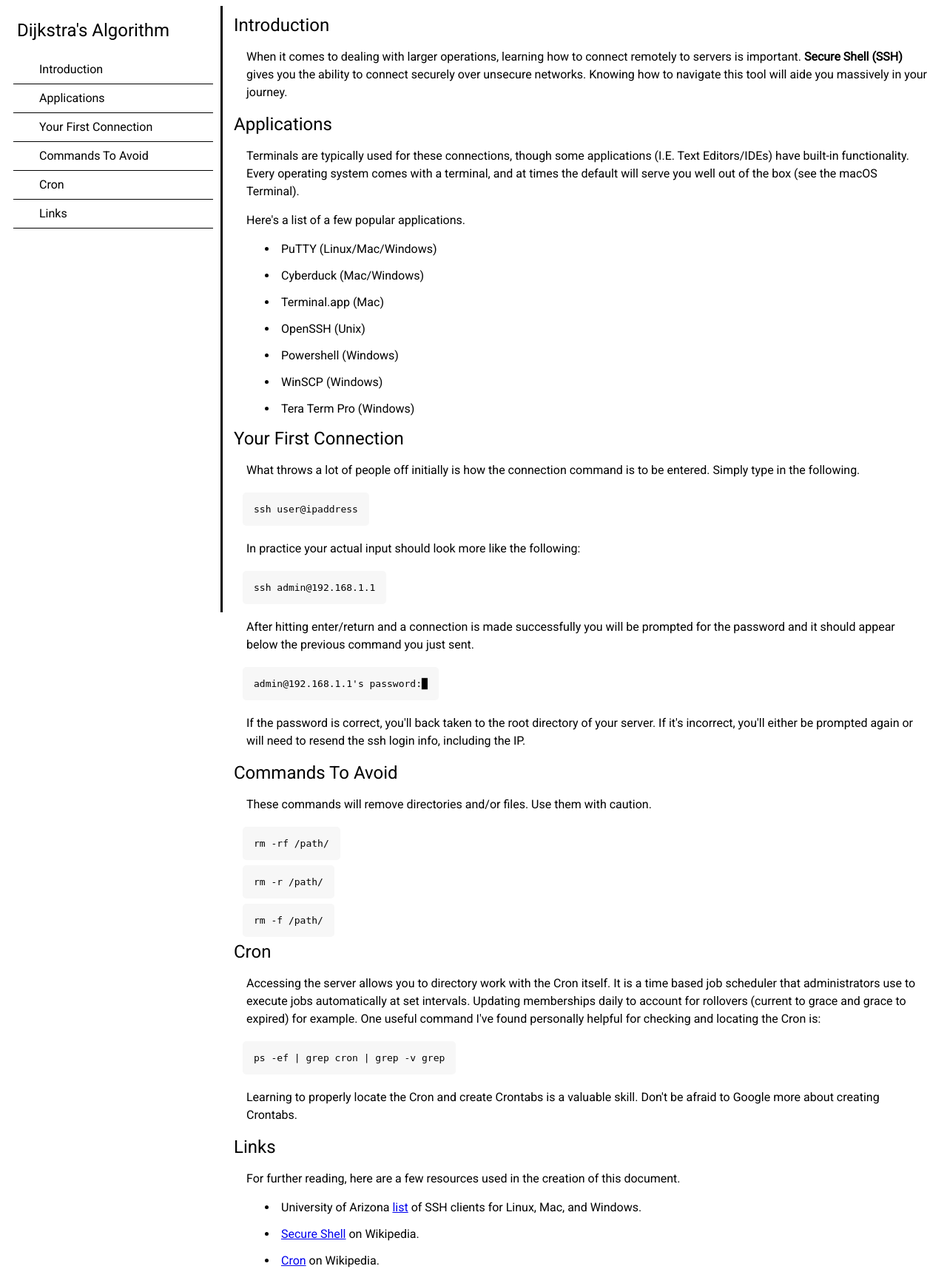
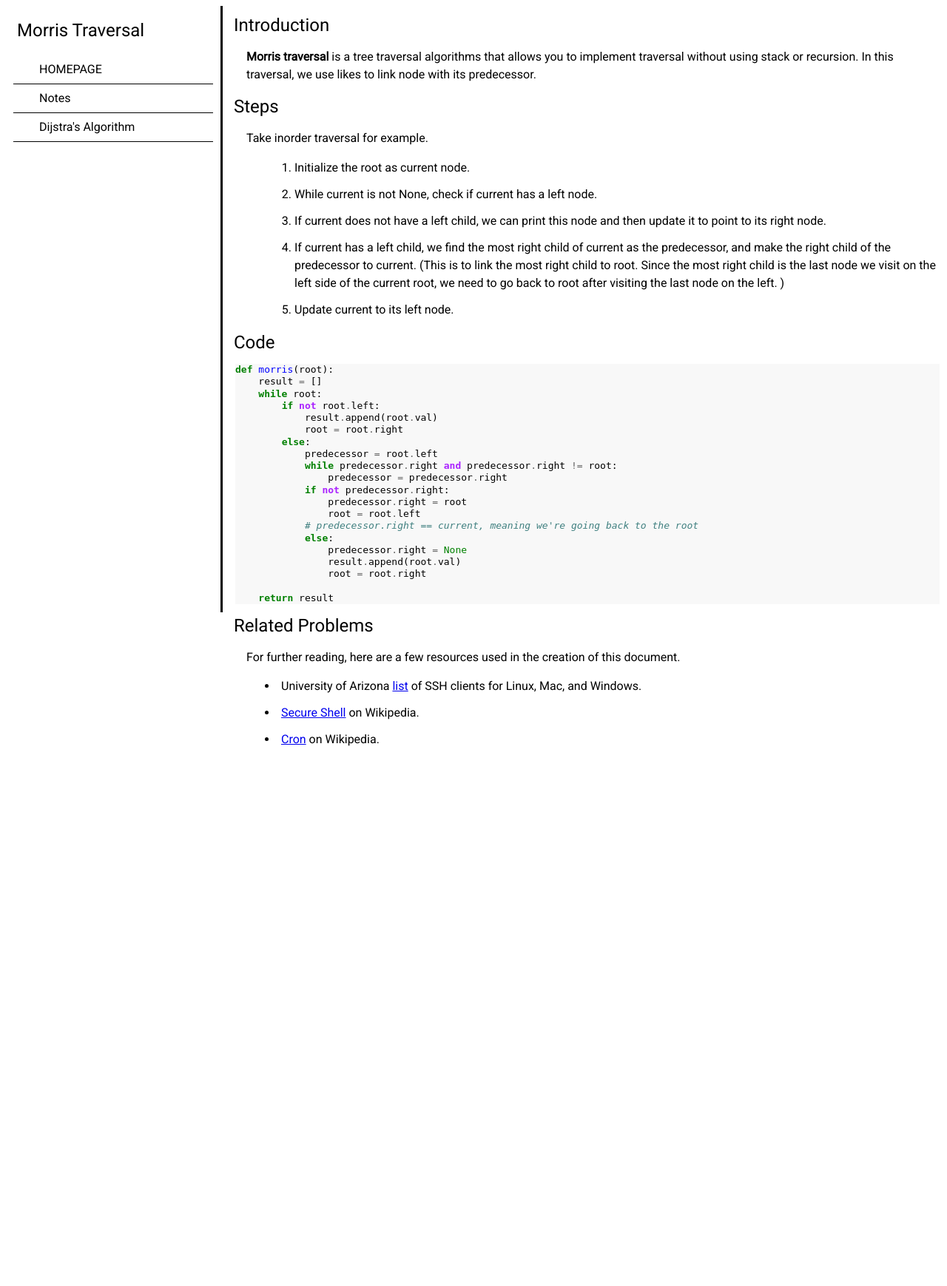
Before and after one commit to JWang169/junzhe.wang, a Python web app: template templates/morris.html in a window 1280 px wide. Shown: the whole page at 74% size. After the commit the page ends 1009 px from the top, so only its background shows below. Run offline with Jinja, Linux system fonts and the light colour scheme; the template is opened without the code that fills it, so the values that code supplies are empty.

Commit message:
:sob: stupid mistake

```diff
--- a/templates/morris.html
+++ b/templates/morris.html
@@ -2,80 +2,71 @@
 <html lang="en" >
 <head>
   <meta charset="UTF-8">
-  <title>CodePen - SSH Technical Document</title>
-  <link rel="stylesheet" href="./algos.css">
+  <title>Morris Traversal</title>
+  <link rel="stylesheet" href="../static/algos.css">
 
 </head>
 <body>
-<!-- partial:index.partial.html -->
 <nav id="navbar">
-  <header>Dijkstra's Algorithm</header>
+  <header>Morris Traversal</header>
   <ul>
-    <li><a class="nav-link" href="#Introduction">Introduction</a>
-    </li>
-    <li><a class="nav-link" href="#Applications">Applications</a></li>
-    <li><a class="nav-link" href="#Your_First_Connection">Your First Connection</a></li>
-    <li><a class="nav-link" href="#Commands_To_Avoid">Commands To Avoid</a></li>
-    <li><a class="nav-link" href="#Cron">Cron</a></li>
-    <li><a class="nav-link" href="#Links">Links</a></li>
+    <li><a class="nav-link" href="../index.html">HOMEPAGE</a></li>
+    <li><a class="nav-link" href="notes.html">Notes</a></li>
+    <li><a class="nav-link" href="dijstra.html">Dijstra's Algorithm</a></li>
   </ul>
 </nav>
 
 <main id="main-doc">
-  <section class="main-section" id="Introduction">
+  <section class="main-section">
     <header>Introduction</header>
-    <p>When it comes to dealing with larger operations, learning how to connect remotely to servers is important. <strong>Secure Shell (SSH)</strong> gives you the ability to connect securely over unsecure networks. Knowing how to navigate this tool will aide you massively in your journey.</p>
+    <p><strong>Morris traversal</strong> is a tree traversal algorithms that allows you to implement traversal without using stack or recursion. In this traversal, we use likes to link node with its predecessor. </p>
+  </section>
+  <section class="main-section">
+    <header>Steps</header>
+    <p>Take inorder traversal for example.
+      <ol>
+        <li>Initialize the root as current node. </li>
+        <li>While current is not None, check if current has a left node. </li>
+        <li>If current does not have a left child, we can print this node and then update it to point to its right node. </li>
+        <li>If current has a left child, we find the most right child of current as the predecessor, and make the right child of the predecessor to current. (This is to link the most right child to root. Since the most right child is the last node we visit on the left side of the current root, we need to go back to root after visiting the last node on the left. )</li>
+        <li>Update current to its left node. </li>
+      </ol>
+    </p>
   </section>
 
-  <section class="main-section" id="Applications">
-    <header>Applications</header>
-    <p>Terminals are typically used for these connections, though some applications (I.E. Text Editors/IDEs) have built-in functionality. Every operating system comes with a terminal, and at times the default will serve you well out of the box (see the macOS Terminal).</p>
-    <p>Here's a list of a few popular applications.</p>
-    <li>PuTTY (Linux/Mac/Windows)</li>
-    <li>Cyberduck (Mac/Windows)</li>
-    <li>Terminal.app (Mac)</li>
-    <li>OpenSSH (Unix)</li>
-    <li>Powershell (Windows)</li>
-    <li>WinSCP (Windows)</li>
-    <li>Tera Term Pro (Windows)</li>
-  </section>
+  <section class="main-section">
+    <header>Code</header>
+    <div class="highlight" style="background: #f8f8f8"><pre style="line-height: 125%"><span style="color: #008000; font-weight: bold">def</span> <span style="color: #0000FF">morris</span>(root):
+    result <span style="color: #666666">=</span> []
+    <span style="color: #008000; font-weight: bold">while</span> root:
+        <span style="color: #008000; font-weight: bold">if</span> <span style="color: #AA22FF; font-weight: bold">not</span> root<span style="color: #666666">.</span>left:
+            result<span style="color: #666666">.</span>append(root<span style="color: #666666">.</span>val)
+            root <span style="color: #666666">=</span> root<span style="color: #666666">.</span>right
+        <span style="color: #008000; font-weight: bold">else</span>:
+            predecessor <span style="color: #666666">=</span> root<span style="color: #666666">.</span>left
+            <span style="color: #008000; font-weight: bold">while</span> predecessor<span style="color: #666666">.</span>right <span style="color: #AA22FF; font-weight: bold">and</span> predecessor<span style="color: #666666">.</span>right <span style="color: #666666">!=</span> root:
+                predecessor <span style="color: #666666">=</span> predecessor<span style="color: #666666">.</span>right
+            <span style="color: #008000; font-weight: bold">if</span> <span style="color: #AA22FF; font-weight: bold">not</span> predecessor<span style="color: #666666">.</span>right:
+                predecessor<span style="color: #666666">.</span>right <span style="color: #666666">=</span> root
+                root <span style="color: #666666">=</span> root<span style="color: #666666">.</span>left
+            <span style="color: #408080; font-style: italic"># predecessor.right == current, meaning we&#39;re going back to the root</span>
+            <span style="color: #008000; font-weight: bold">else</span>:
+                predecessor<span style="color: #666666">.</span>right <span style="color: #666666">=</span> <span style="color: #008000">None</span>
+                result<span style="color: #666666">.</span>append(root<span style="color: #666666">.</span>val)
+                root <span style="color: #666666">=</span> root<span style="color: #666666">.</span>right
 
-  <section class="main-section" id="Your_First_Connection">
-    <header>Your First Connection</header>
-    <p>What throws a lot of people off initially is how the connection command is to be entered. Simply type in the following.</p>
-    <code>ssh user@ipaddress</code>
-    <p>In practice your actual input should look more like the following:</p>
-    <code>ssh admin@192.168.1.1</code>
-    <p>After hitting enter/return and a connection is made successfully you will be prompted for the password and it should appear below the previous command you just sent.</p>
-    <code>admin@192.168.1.1's password:█</code>
-    <p>If the password is correct, you'll back taken to the root directory of your server. If it's incorrect, you'll either be prompted again or will need to resend the ssh login info, including the IP.</p>
-  </section>
+    <span style="color: #008000; font-weight: bold">return</span> result
+</pre></div>
 
-  <section class="main-section" id="Commands_To_Avoid">
-    <header>Commands To Avoid</header>
-    <p>These commands will remove directories and/or files. Use them with caution.</p>
-    <code>rm -rf /path/</code><br>
-    <code>rm -r /path/</code><br>
-    <code>rm -f /path/</code><br>
-  </section>
 
-  <section class="main-section" id="Cron">
-    <header>Cron</header>
-    <p>Accessing the server allows you to directory work with the Cron itself. It is a time based job scheduler that administrators use to execute jobs automatically at set intervals. Updating memberships daily to account for rollovers (current to grace and grace to expired) for example. One useful command I've found personally helpful for checking and locating the Cron is:</p>
-    <code>ps -ef | grep cron | grep -v grep</code><br>
-    <p>Learning to properly locate the Cron and create Crontabs is a valuable skill. Don't be afraid to Google more about creating Crontabs.</p>
-  </section>
-
-  <section class="main-section" id="Links">
-    <header>Links</header>
+  <section class="main-section">
+    <header>Related Problems</header>
     <p>For further reading, here are a few resources used in the creation of this document.</p>
     <li>University of Arizona <a href="https://softwarelicense.arizona.edu/ssh-clients-windows-and-mac" target="_blank">list</a> of SSH clients for Linux, Mac, and Windows.</li>
     <li><a href="https://en.wikipedia.org/wiki/Secure_Shell">Secure Shell</a> on Wikipedia.</li>
      <li><a href="https://en.wikipedia.org/wiki/Cron">Cron</a> on Wikipedia.</li>
   </section>
 </main>
-<!-- partial -->
-  <script  src="./script.js"></script>
 
 </body>
 </html>
```
Also changed, not shown: index.html (added, +57 -0 lines), static/sublime.css (added, +65 -0 lines).
